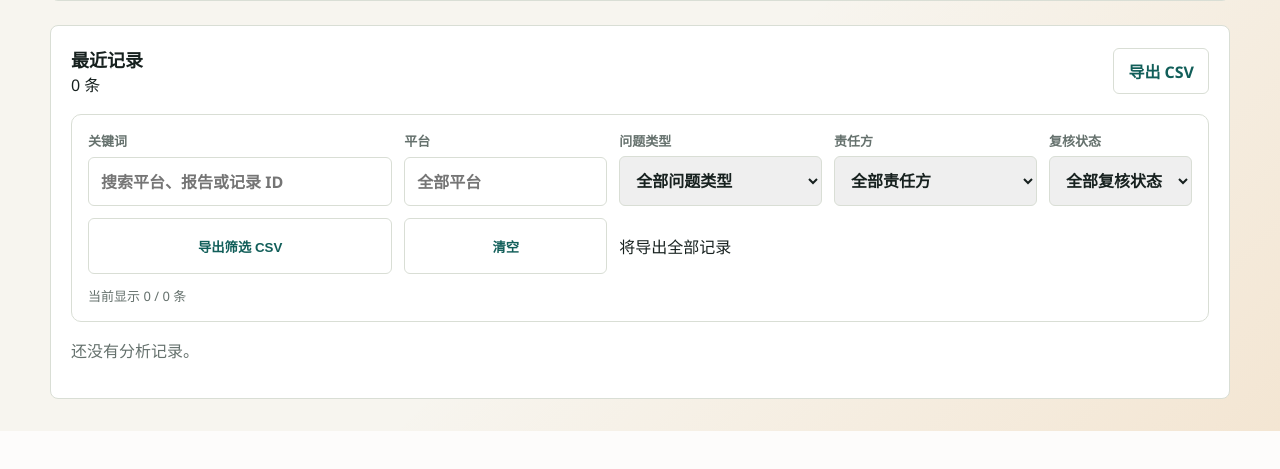
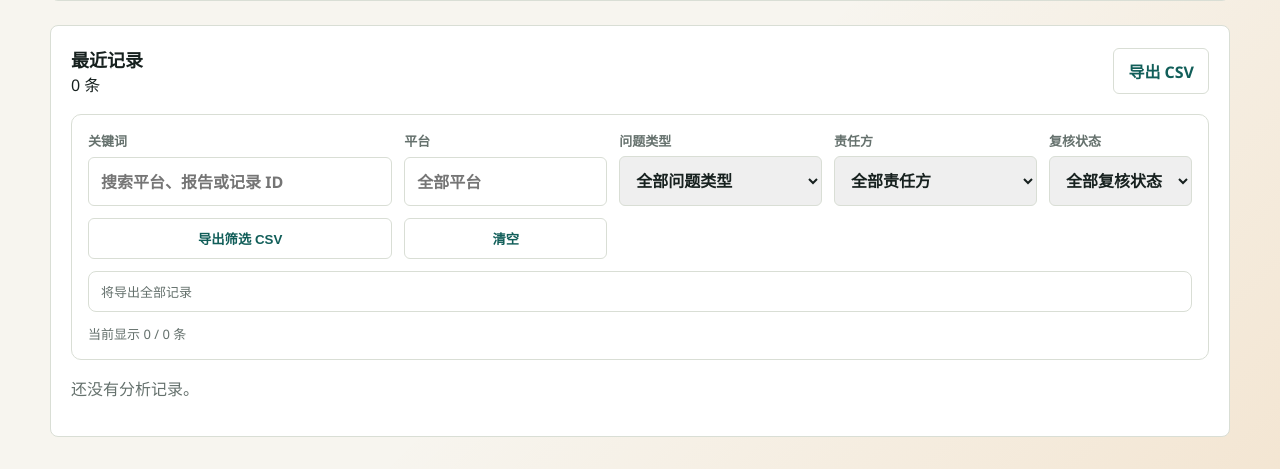
Before and after one commit to ARIUM-hub/AI-Agent-Development, a FastAPI app: page / in a window 1280 px wide. Shown: the part 1277-1746 px from the top of the page. Before the commit the page ends 1708 px from the top, so only its background shows below. Run offline with FastAPI, Linux system fonts and the light colour scheme; data that the repository does not hold is empty.

Commit message:
style: present export filter summary

```diff
--- a/src/customer_issue_agent/static/styles.css
+++ b/src/customer_issue_agent/static/styles.css
@@ -388,7 +388,8 @@ textarea:focus-visible {
 }
 
 .filter-field span,
-.filter-count {
+.filter-count,
+.export-filter-summary {
   color: var(--muted);
   font-size: 13px;
 }
@@ -396,6 +397,15 @@ textarea:focus-visible {
 .filter-count {
   grid-column: 1 / -1;
   margin: 0;
+}
+
+.export-filter-summary {
+  grid-column: 1 / -1;
+  margin: 0;
+  padding: 10px 12px;
+  border: 1px solid var(--line);
+  border-radius: 8px;
+  background: rgba(255, 255, 255, 0.7);
 }
 
 .filter-empty {
```
Also changed, not shown: tests/test_app.py (+1 -0 lines).
